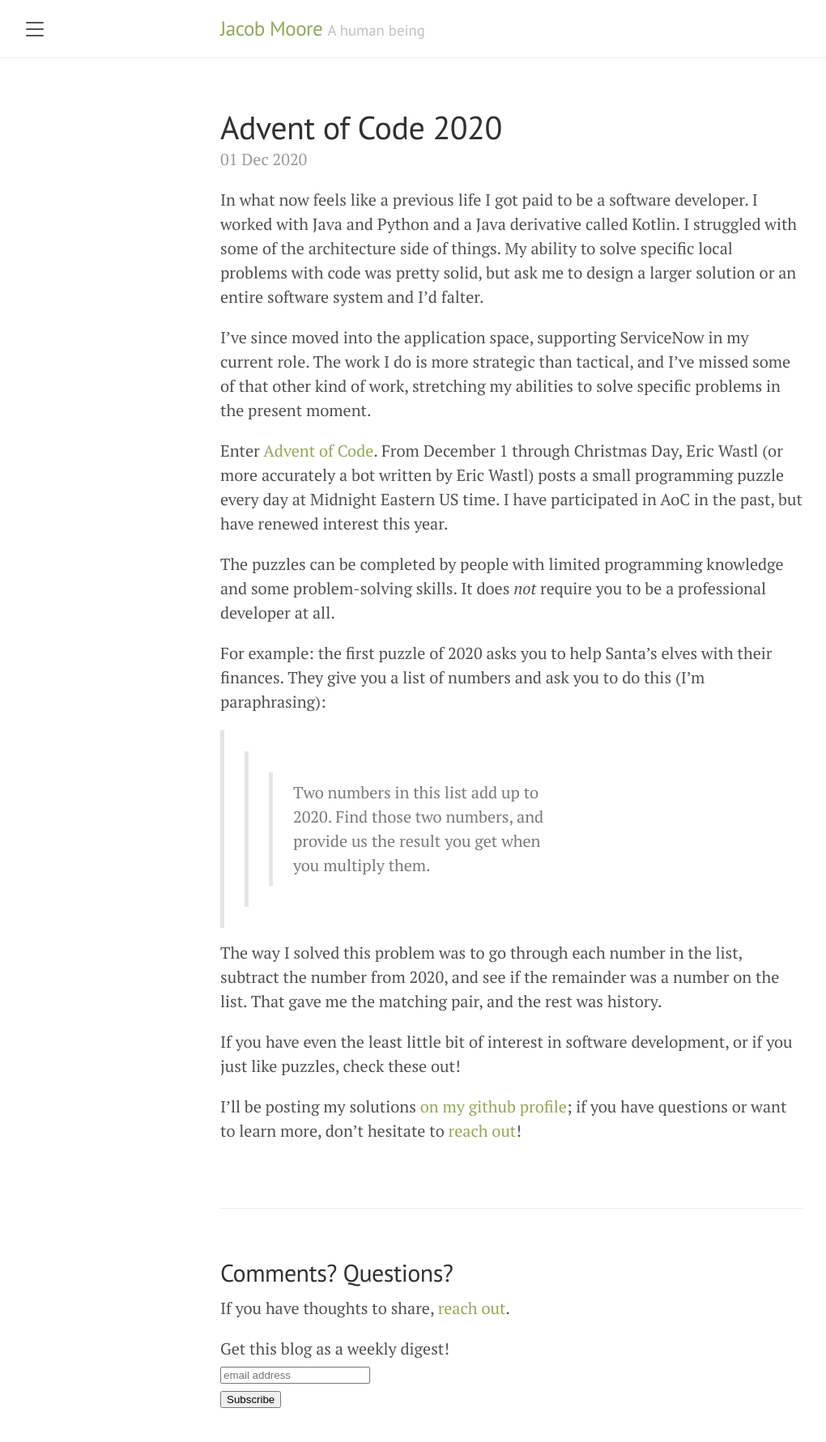
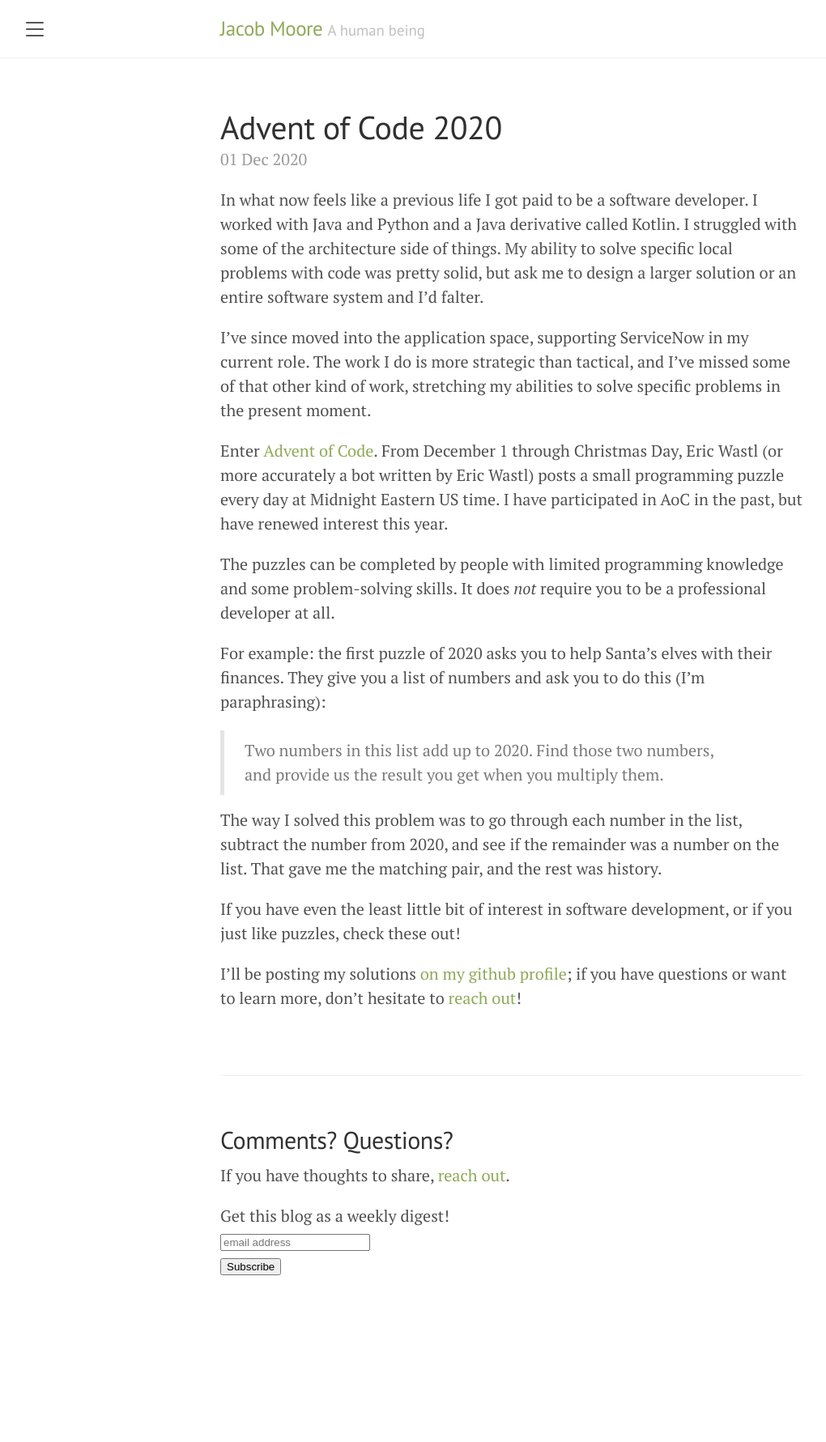
Before and after one commit to jmmoore/jmmoore.github.io, a Jekyll site: the page built from _posts/2020-12-01-advent-of-code.md, in a window 1280 px wide. Shown: the whole page at 81% size, without its empty margins (8-1028 px from the left). Built offline with Jekyll 4.4.1, drawn with Linux system fonts in a browser that asks for light colours; after the commit the page ends 1617 px from its top, so only the background shows below that.

```diff
--- a/_posts/2020-12-01-advent-of-code.md
+++ b/_posts/2020-12-01-advent-of-code.md
@@ -14,10 +14,8 @@ The puzzles can be completed by people with limited programming knowledge and so
 
 For example: the first puzzle of 2020 asks you to help Santa's elves with their finances. They give you a list of numbers and ask you to do this (I'm paraphrasing):
 
->>>
-Two numbers in this list add up to 2020.
+>Two numbers in this list add up to 2020.
 Find those two numbers, and provide us the result you get when you multiply them.
->>>
 
 The way I solved this problem was to go through each number in the list, subtract the number from 2020, and see if the remainder was a number on the list. That gave me the matching pair, and the rest was history.
 
```
